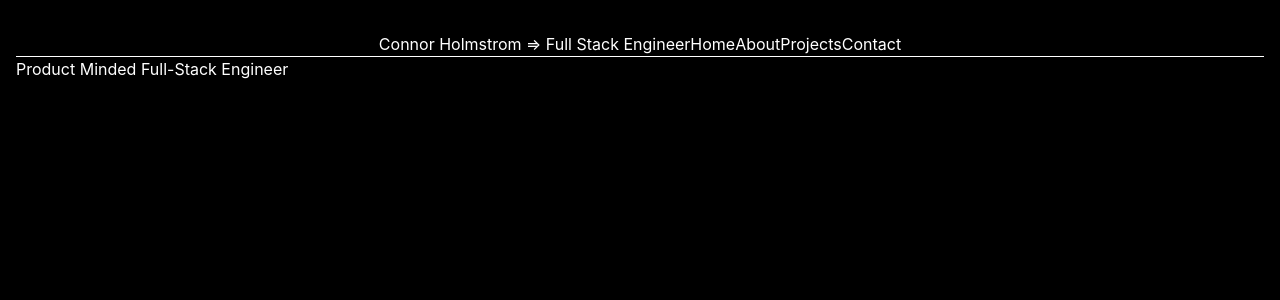
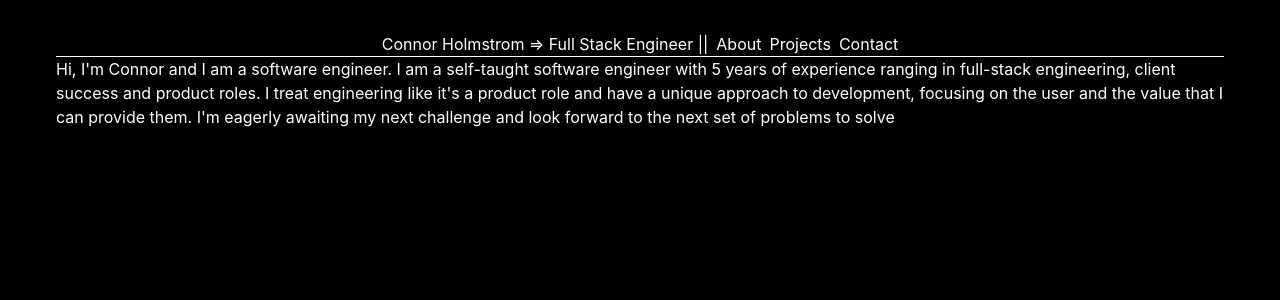
Before and after one commit to connorholms/portfolio, a React (Vite) app: page / in a window 1280 px wide. Shown: the top 300 px of the page. Built offline with nearby package versions, Linux system fonts and the light colour scheme.

Commit message:
remove routing and move to single scrolling page

```diff
--- a/package.json
+++ b/package.json
@@ -11,7 +11,6 @@
   },
   "dependencies": {
     "@tailwindcss/vite": "^4.3.1",
-    "@tanstack/react-router": "^1.170.16",
     "@tanstack/react-router-devtools": "^1.167.0",
     "react": "^19.2.6",
     "react-dom": "^19.2.6",
--- a/src/app/App.tsx
+++ b/src/app/App.tsx
@@ -1,7 +1,13 @@
+import Navbar from "../components/layout/Navbar";
+import About from "../features/about/About";
+
 export default function App() {
   return (
     <div>
-      <div>Product Minded Full-Stack Engineer</div>
+      <Navbar></Navbar>
+      <hr />
+
+      <About />
     </div>
   );
 }
--- a/src/components/layout/Navbar.tsx
+++ b/src/components/layout/Navbar.tsx
@@ -1,16 +1,13 @@
-import { Link } from "@tanstack/react-router";
-
-export default function Navbar() {
+export default function Navbar(handleScroll) {
   return (
     <div className="flex justify-center">
       <span>
-        <div>Connor Holmstrom =&gt; Full Stack Engineer</div>
+        <div>Connor Holmstrom =&gt; Full Stack Engineer || </div>
       </span>
-      <nav className="flex">
-        <Link to="/">Home</Link>
-        <Link to="/about">About</Link>
-        <Link to="/projects">Projects</Link>
-        <Link to="/contact">Contact</Link>
+      <nav className="flex ml-2 gap-2">
+        <button>About</button>
+        <button>Projects</button>
+        <button>Contact</button>
       </nav>
     </div>
   );
--- a/src/features/about/About.tsx
+++ b/src/features/about/About.tsx
@@ -1,7 +1,14 @@
 export default function About() {
   return (
     <div>
-      <div>Section about being a product minded full stack engineer</div>
+      <div>
+        Hi, I'm Connor and I am a software engineer. I am a self-taught software
+        engineer with 5 years of experience ranging in full-stack engineering,
+        client success and product roles. I treat engineering like it's a
+        product role and have a unique approach to development, focusing on the
+        user and the value that I can provide them. I'm eagerly awaiting my next
+        challenge and look forward to the next set of problems to solve
+      </div>
     </div>
   );
 }
--- a/src/index.css
+++ b/src/index.css
@@ -7,7 +7,7 @@
   }
   body {
     width: 100%;
-    max-width: var(--size-7xl);
+    max-width: 1200px;
     margin-inline: auto;
     padding-inline: 1rem;
     padding-block: 2rem;
@@ -16,6 +16,5 @@
   @media (min-width: 640px) {
   }
   @media (min-width: 1024px) {
-
   }
 }
--- a/src/main.tsx
+++ b/src/main.tsx
@@ -1,20 +1,12 @@
 import { StrictMode } from "react";
 import { createRoot } from "react-dom/client";
 import "./index.css";
-import { routeTree } from "./routeTree.gen";
-import { createRouter, RouterProvider } from "@tanstack/react-router";
-
-const router = createRouter({ routeTree });
+import App from "./app/App";
 
 // Register the router instance for type safety
-declare module "@tanstack/react-router" {
-  interface Register {
-    router: typeof router;
-  }
-}
 
 createRoot(document.getElementById("root")!).render(
   <StrictMode>
-    <RouterProvider router={router} />
+    <App />
   </StrictMode>,
 );
--- a/src/routeTree.gen.ts
+++ /dev/null
@@ -1,113 +0,0 @@
-/* eslint-disable */
-
-// @ts-nocheck
-
-// noinspection JSUnusedGlobalSymbols
-
-// This file was automatically generated by TanStack Router.
-// You should NOT make any changes in this file as it will be overwritten.
-// Additionally, you should also exclude this file from your linter and/or formatter to prevent it from being checked or modified.
-
-import { Route as rootRouteImport } from './routes/__root'
-import { Route as ProjectsRouteImport } from './routes/projects'
-import { Route as ContactRouteImport } from './routes/contact'
-import { Route as AboutRouteImport } from './routes/about'
-import { Route as IndexRouteImport } from './routes/index'
-
-const ProjectsRoute = ProjectsRouteImport.update({
-  id: '/projects',
-  path: '/projects',
-  getParentRoute: () => rootRouteImport,
-} as any)
-const ContactRoute = ContactRouteImport.update({
-  id: '/contact',
-  path: '/contact',
-  getParentRoute: () => rootRouteImport,
-} as any)
-const AboutRoute = AboutRouteImport.update({
-  id: '/about',
-  path: '/about',
-  getParentRoute: () => rootRouteImport,
-} as any)
-const IndexRoute = IndexRouteImport.update({
-  id: '/',
-  path: '/',
-  getParentRoute: () => rootRouteImport,
-} as any)
-
-export interface FileRoutesByFullPath {
-  '/': typeof IndexRoute
-  '/about': typeof AboutRoute
-  '/contact': typeof ContactRoute
-  '/projects': typeof ProjectsRoute
-}
-export interface FileRoutesByTo {
-  '/': typeof IndexRoute
-  '/about': typeof AboutRoute
-  '/contact': typeof ContactRoute
-  '/projects': typeof ProjectsRoute
-}
-export interface FileRoutesById {
-  __root__: typeof rootRouteImport
-  '/': typeof IndexRoute
-  '/about': typeof AboutRoute
-  '/contact': typeof ContactRoute
-  '/projects': typeof ProjectsRoute
-}
-export interface FileRouteTypes {
-  fileRoutesByFullPath: FileRoutesByFullPath
-  fullPaths: '/' | '/about' | '/contact' | '/projects'
-  fileRoutesByTo: FileRoutesByTo
-  to: '/' | '/about' | '/contact' | '/projects'
-  id: '__root__' | '/' | '/about' | '/contact' | '/projects'
-  fileRoutesById: FileRoutesById
-}
-export interface RootRouteChildren {
-  IndexRoute: typeof IndexRoute
-  AboutRoute: typeof AboutRoute
-  ContactRoute: typeof ContactRoute
-  ProjectsRoute: typeof ProjectsRoute
-}
-
-declare module '@tanstack/react-router' {
-  interface FileRoutesByPath {
-    '/projects': {
-      id: '/projects'
-      path: '/projects'
-      fullPath: '/projects'
-      preLoaderRoute: typeof ProjectsRouteImport
-      parentRoute: typeof rootRouteImport
-    }
-    '/contact': {
-      id: '/contact'
-      path: '/contact'
-      fullPath: '/contact'
-      preLoaderRoute: typeof ContactRouteImport
-      parentRoute: typeof rootRouteImport
-    }
-    '/about': {
-      id: '/about'
-      path: '/about'
-      fullPath: '/about'
-      preLoaderRoute: typeof AboutRouteImport
-      parentRoute: typeof rootRouteImport
-    }
-    '/': {
-      id: '/'
-      path: '/'
-      fullPath: '/'
-      preLoaderRoute: typeof IndexRouteImport
-      parentRoute: typeof rootRouteImport
-    }
-  }
-}
-
-const rootRouteChildren: RootRouteChildren = {
-  IndexRoute: IndexRoute,
-  AboutRoute: AboutRoute,
-  ContactRoute: ContactRoute,
-  ProjectsRoute: ProjectsRoute,
-}
-export const routeTree = rootRouteImport
-  ._addFileChildren(rootRouteChildren)
-  ._addFileTypes<FileRouteTypes>()
--- a/src/routes/__root.tsx
+++ /dev/null
@@ -1,4 +0,0 @@
-import { createRootRoute } from "@tanstack/react-router";
-import RootLayout from "../components/layout/RootLayout";
-
-export const Route = createRootRoute({ component: RootLayout });
--- a/src/routes/about.tsx
+++ /dev/null
@@ -1,6 +0,0 @@
-import { createFileRoute } from "@tanstack/react-router";
-import About from "../features/about/About";
-
-export const Route = createFileRoute("/about")({
-  component: About,
-});
--- a/src/routes/contact.tsx
+++ /dev/null
@@ -1,6 +0,0 @@
-import { createFileRoute } from "@tanstack/react-router";
-import Contact from "../features/contact/Contact";
-
-export const Route = createFileRoute("/contact")({
-  component: Contact,
-});
--- a/src/routes/index.tsx
+++ /dev/null
@@ -1,6 +0,0 @@
-import { createFileRoute } from "@tanstack/react-router";
-import App from "../app/App";
-
-export const Route = createFileRoute("/")({
-  component: App,
-});
--- a/src/routes/projects.tsx
+++ /dev/null
@@ -1,6 +0,0 @@
-import { createFileRoute } from "@tanstack/react-router";
-import Projects from "../features/projects/Projects";
-
-export const Route = createFileRoute("/projects")({
-  component: Projects,
-});
```
Also changed, not shown: 1 other file (tests, documents, lock files or other folders).
